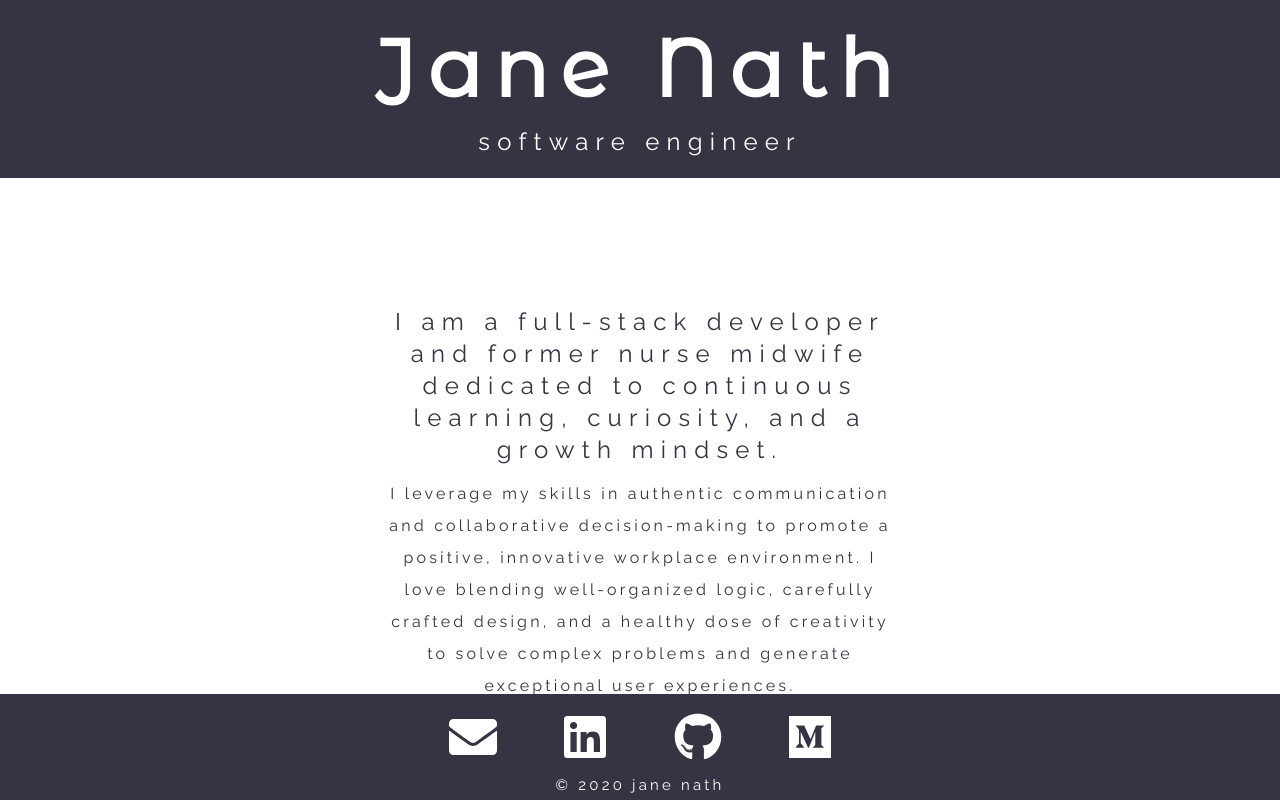
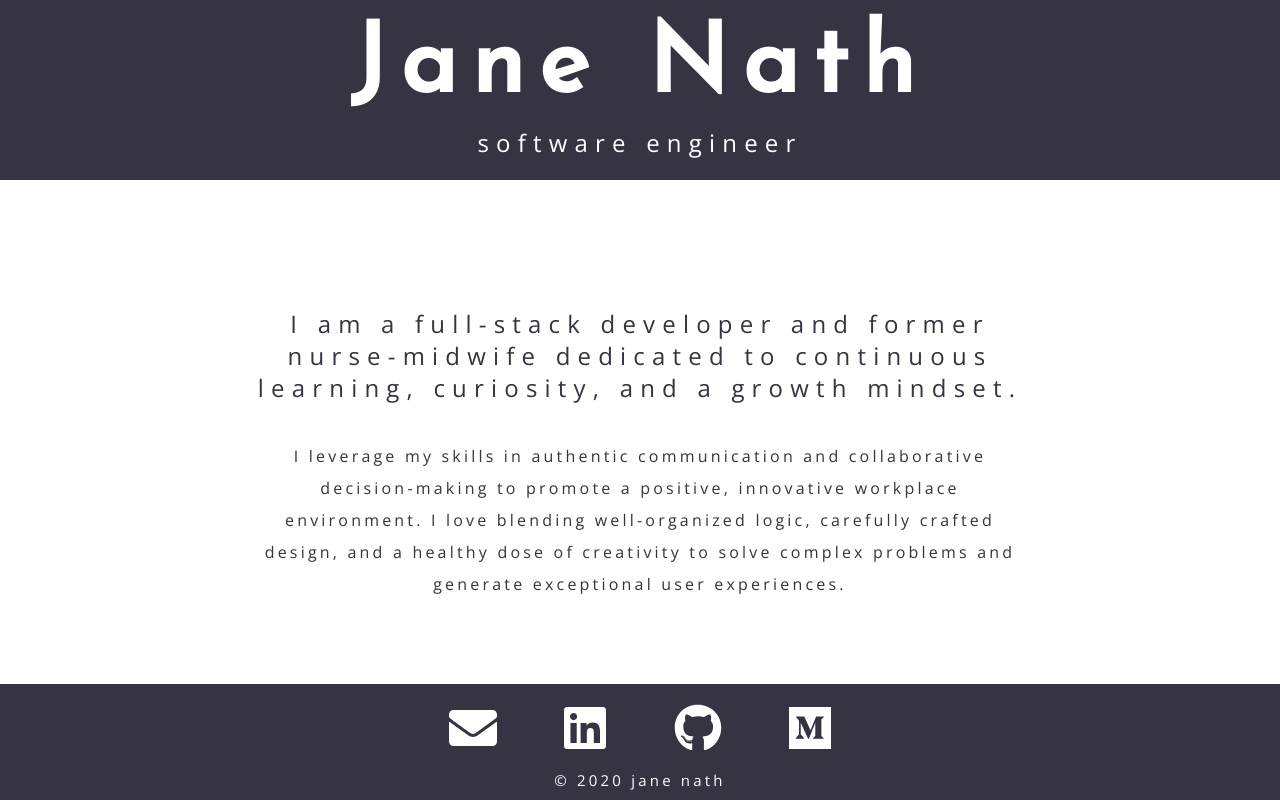
Before and after one commit to janenath/jane_nath_portfolio, a Gatsby site: page / in a window 1280 px wide. Built offline with nearby package versions, Linux system fonts and the light colour scheme; Gatsby itself is replaced by a stand-in of ours.

Commit message:
update font stack

```diff
--- a/src/components/main.scss
+++ b/src/components/main.scss
@@ -1,7 +1,7 @@
 //fonts
-@import url('https://fonts.googleapis.com/css?family=Montserrat+Alternates|Raleway:300,400,700&display=swap');
-$heading-font: 'Montserrat Alternates', helvetica, sans-serif;
-$font-stack: 'Raleway', helvetica, sans-serif;
+@import url('https://fonts.googleapis.com/css?family=Josefin+Sans&family=Open+Sans:wght@300;400;700&display=swap');
+$heading-font: 'Josefin Sans', helvetica, sans-serif;
+$font-stack: 'Open Sans', helvetica, sans-serif;
 
 //colors
 $purple: #363342;
@@ -18,7 +18,7 @@ body {
 }
 h1 {
     font-family: $heading-font;
-    font-size: 5em;
+    font-size: 6em;
     letter-spacing: .15em;
     margin: 20px;
     a {
@@ -47,7 +47,7 @@ h2 {
 h3 {
     letter-spacing: .3em;
     font-size: 1.5em;
-    margin-bottom: .5em;
+    margin-bottom: 1.5em;
     font-weight: 500;
 }
 h4 {
@@ -157,7 +157,7 @@ header {
     height: 100%;
     overflow: auto;
     line-height: 2em;
-    margin: 10% 30%;
+    margin: 10% 20%;
     font-size: 16px;
     @media (max-width: 1200px) {
         margin: 10% 20%;
@@ -173,7 +173,7 @@ header {
 footer {
     width: 100%;
     height: 6em;
-    padding-top: 10px;
+    padding: 10px;
     background: $purple;
     color: white;
     @media (max-width: 1200px) {
--- a/src/pages/landing.js
+++ b/src/pages/landing.js
@@ -5,7 +5,7 @@ import SEO from "../components/seo"
 
 const Landing = () => (
   <div className="section" id="landing">
-    <h3>I am a full-stack developer and former nurse midwife dedicated to continuous learning, curiosity, and a growth mindset.</h3>
+    <h3>I am a full-stack developer and former nurse-midwife dedicated to continuous learning, curiosity, and a growth mindset.</h3>
     <p>I leverage my skills in authentic communication and collaborative decision-making to promote a positive, innovative workplace environment. I love blending well-organized logic, carefully crafted design, and a healthy dose of creativity to solve complex problems and generate exceptional user experiences.</p>
   </div>
 )
```
